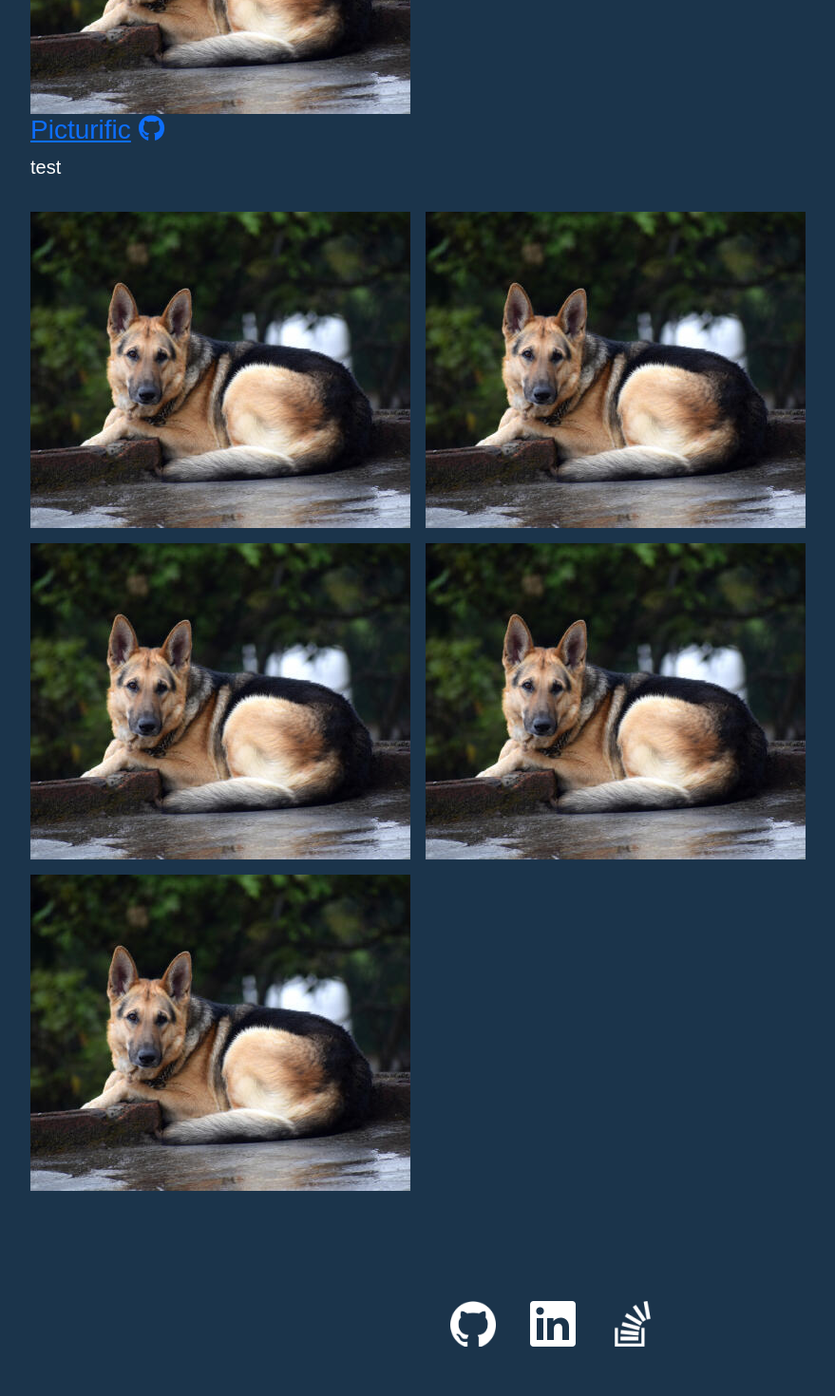
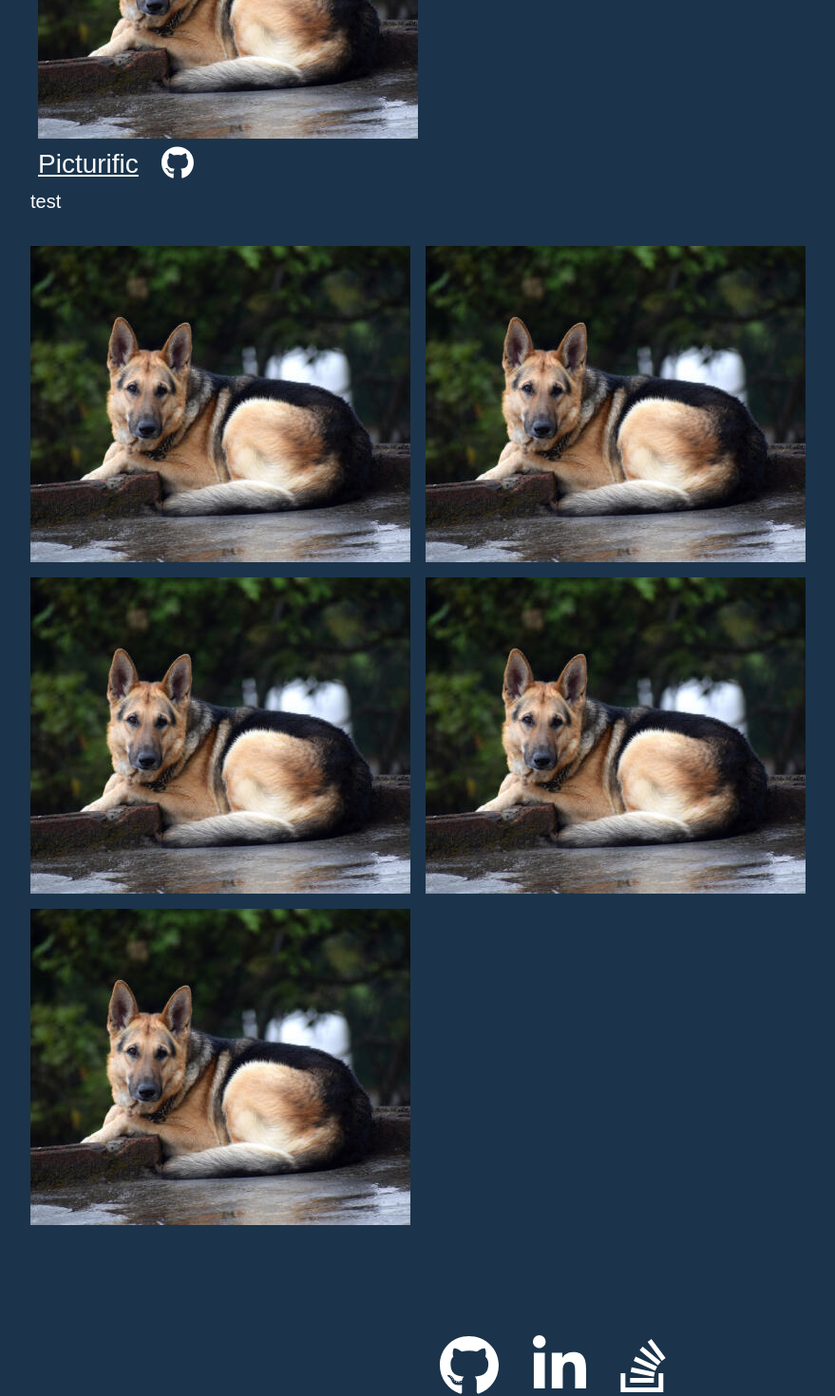
Before and after one commit to sfsneed70/react_portfolio, a React (Vite) app: page /Portfolio in a window 1280 px wide. Shown: the part 960-2430 px from the top of the page at 95% size, without its empty margins (58-937 px from the left). Built offline with nearby package versions, Linux system fonts and the light colour scheme.

Commit message:
portfolio form

```diff
--- a/src/components/Footer.jsx
+++ b/src/components/Footer.jsx
@@ -1,17 +1,23 @@
-import * as images from '../assets';
+// import * as images from '../assets';
+import { FontAwesomeIcon } from '@fortawesome/react-fontawesome';
+import { faGithub, faLinkedinIn, faStackOverflow } from '@fortawesome/free-brands-svg-icons'
 
 const Footer = () => {
   const iconStyle = {
-    width: '48px',
-    height: '48px',
+    // width: '48px',
+    // height: '48px',
     margin: '60px 10px',
   };
 
   return (
     <footer className="text-center" >
-      <a href="https://github.com/sfsneed70" className="px-2"><img src={images['Github']} alt="github logo" style={iconStyle} /></a>
-      <a href="https://www.linkedin.com/in/stephen-f-sneed-40145212/" className="px-2"><img src={images['Linkedin']} alt="linkedin logo" style={iconStyle} /></a>
-      <a href="https://stackoverflow.com/users/27269174/stephen-sneed" className="px-2"><img src={images['Stackoverflow']} alt="stackoverflow logo" style={iconStyle}/></a>
+      {/* <a href="https://github.com/sfsneed70" className="px-2"><img src={images['Github']} alt="github logo" style={iconStyle} /></a> */}
+      <a href="https://github.com/sfsneed70" className="px-2"><FontAwesomeIcon icon={faGithub} style={iconStyle} size="4x" inverse/></a>
+      {/* <a href="https://www.linkedin.com/in/stephen-f-sneed-40145212/" className="px-2"><img src={images['Linkedin']} alt="linkedin logo" style={iconStyle} /></a> */}
+      <a href="https://www.linkedin.com/in/stephen-f-sneed-40145212/" className="px-2"><FontAwesomeIcon icon={faLinkedinIn} style={iconStyle} size="4x" inverse/></a>
+
+      {/* <a href="https://stackoverflow.com/users/27269174/stephen-sneed" className="px-2"><img src={images['Stackoverflow']} alt="stackoverflow logo" style={iconStyle}/></a> */}
+      <a href="https://stackoverflow.com/users/27269174/stephen-sneed" className="px-2"><FontAwesomeIcon icon={faStackOverflow} style={iconStyle} size="4x" inverse/></a>
    </footer>
   );
 }
--- a/src/components/Project.jsx
+++ b/src/components/Project.jsx
@@ -11,14 +11,14 @@ function Project({ project }) {
       <img
         src={images[name]}
         alt={name}
-        className="project-bg"
+        className="project-bg p-2"
       />
       <div className="project-text">
         <h3>
-          <a href={link}>{name}</a>
+          <a href={link} className="p-2 link-light">{name}</a>
           &nbsp;
           <a href={repo}>
-            <FontAwesomeIcon icon={faGithub}/>
+            <FontAwesomeIcon icon={faGithub} className="px-2" inverse size="lg"/>
           </a>
         </h3>
         <p>{description}</p>
```
